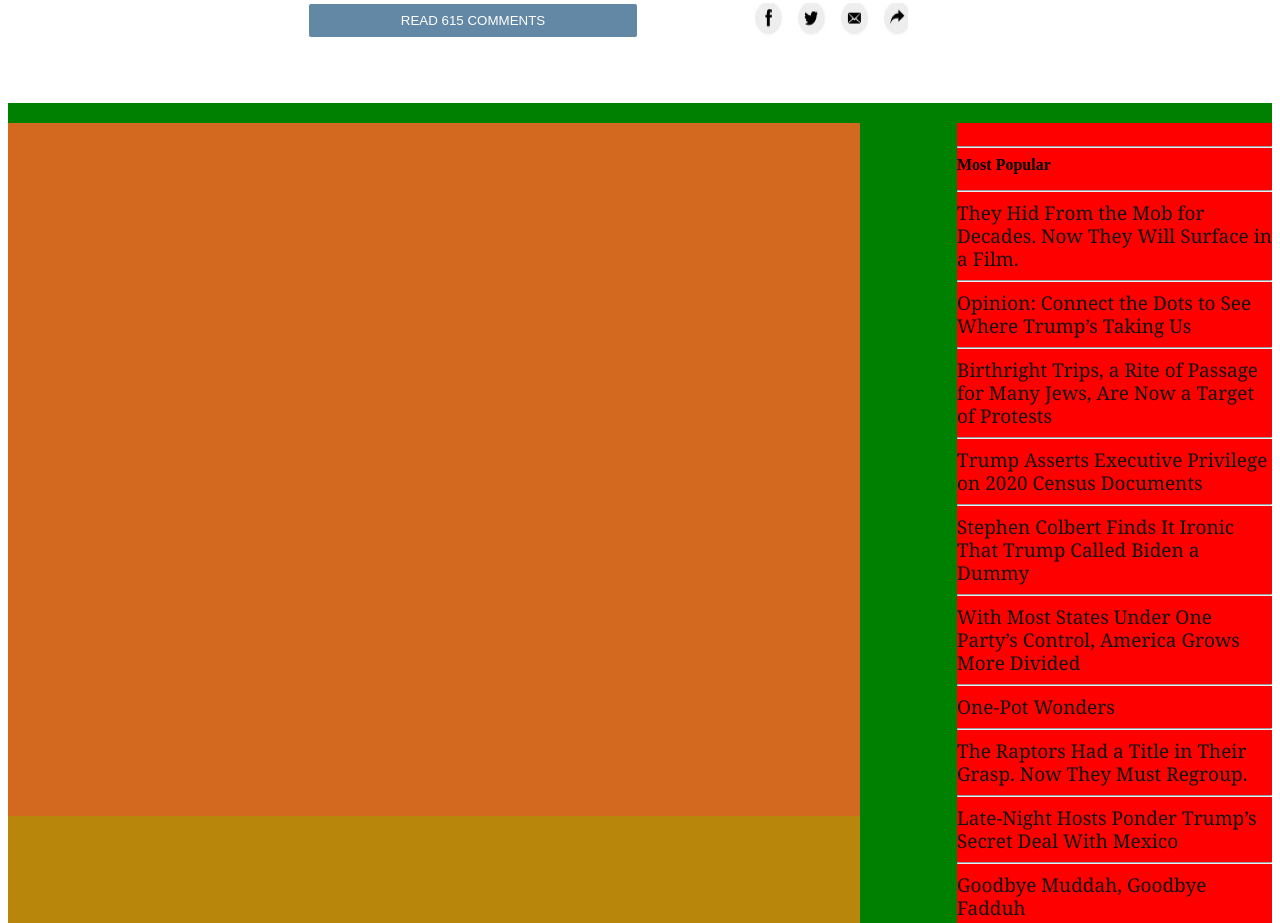
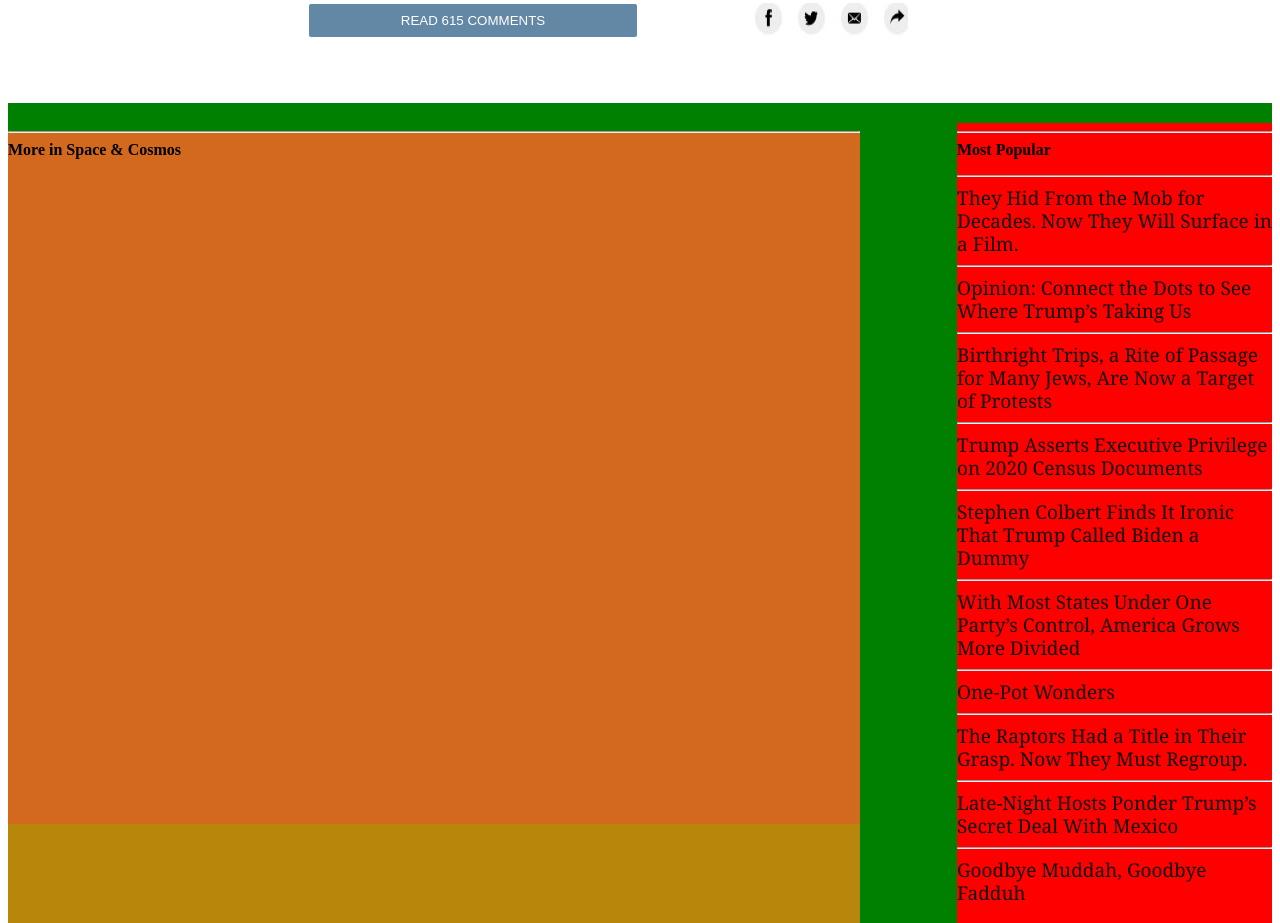
Before and after one commit to serdg0/Positioning-and-floating-elements, a plain HTML site: page index.html in a window 1280 px wide. Shown: the part 10078-11001 px from the top of the page. Drawn offline with Linux system fonts and the light colour scheme.

Commit message:
checkpoint day#2

```diff
--- a/Assets/stylesheet.css
+++ b/Assets/stylesheet.css
@@ -34,7 +34,7 @@ body{
     width: 315px;
     height: 1028.250px;
     background-color: red;
-    padding: 15px 0;
+
 }
 .side-bar li{
     width: auto;
--- a/index.html
+++ b/index.html
@@ -255,7 +255,8 @@
                 </ul>
             </div>
             <div class="more-links">
-
+                <hr>
+                <span><strong>More in Space & Cosmos</strong></span>
             </div>
             <div class="editors-pick">
 
```
